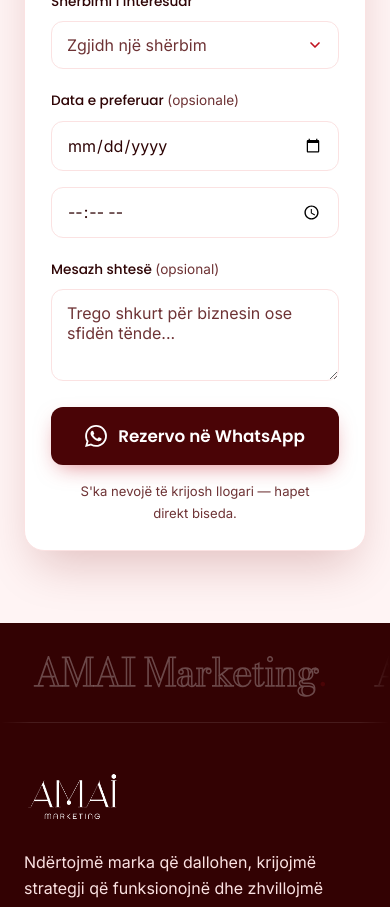
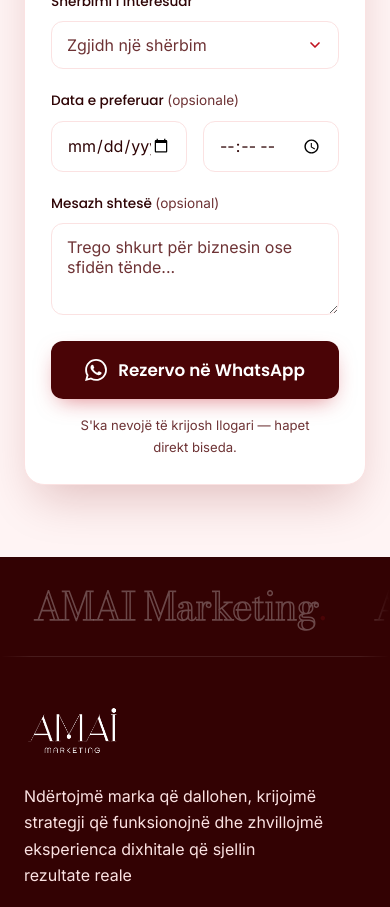
Before and after one commit to TheSlimShady09/Amai-Marketing, a React (Vite) app: page / in a window 390 px wide. Shown: the part 10780-11687 px from the top of the page. Built offline with nearby package versions, Linux system fonts and the light colour scheme.

Commit message:
Keep date and time side-by-side on mobile

```diff
--- a/src/App.css
+++ b/src/App.css
@@ -1194,12 +1194,6 @@
   gap: 16px;
 }
 
-@media (max-width: 600px) {
-  .rz-row {
-    grid-template-columns: 1fr;
-  }
-}
-
 .rz-row > * {
   min-width: 0;
 }
@@ -1378,12 +1372,6 @@
 
   .rezervime-lead {
     max-width: 100%;
-  }
-}
-
-@media (max-width: 460px) {
-  .rz-row {
-    grid-template-columns: 1fr;
   }
 }
 
--- a/src/App.jsx
+++ b/src/App.jsx
@@ -1022,7 +1022,7 @@ function Rezervime() {
 
             <div className="rz-field">
               <label className="rz-label" htmlFor="data">Data e preferuar <span className="rz-opt">(opsionale)</span></label>
-              <div className="rz-row rz-row-mobile-stack">
+              <div className="rz-row">
                 <input id="data" type="date" className="rz-control" value={values.data} onChange={update('data')} />
                 <input id="ora" type="time" className="rz-control" value={values.ora} onChange={update('ora')} aria-label="Ora e preferuar" />
               </div>
```
